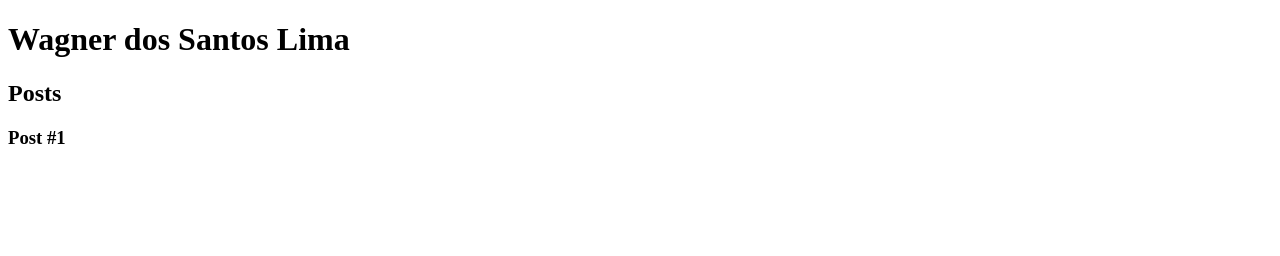
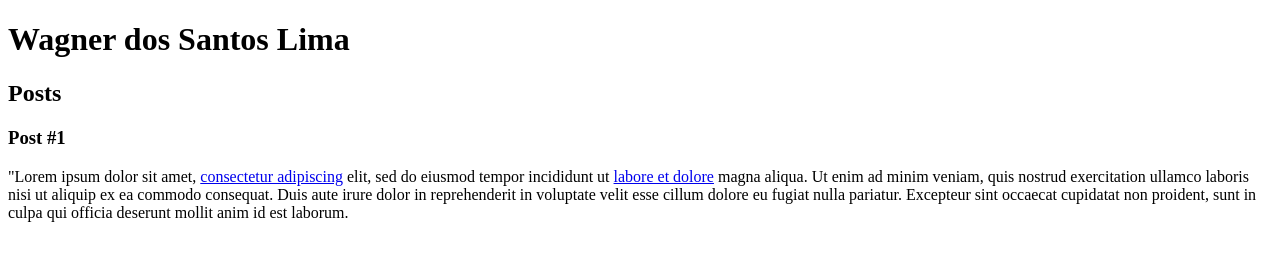
Before and after one commit to wslmacieira/curso-html5, a plain HTML site: page index.html in a window 1280 px wide. Drawn offline with Linux system fonts and the light colour scheme.

Commit message:
tags para links

```diff
--- a/index.html
+++ b/index.html
@@ -1,7 +1,7 @@
 <!DOCTYPE html>
 <html>
   <head>
-        <meta charset="utf-8">
+    <meta charset="utf-8" />
     <title>Wagner dos Santos Lima</title>
   </head>
 
@@ -17,6 +17,15 @@
         <header>
           <h3>Post #1</h3>
         </header>
+        <p>
+          "Lorem ipsum dolor sit amet, <a href="#" target="_blank">consectetur adipiscing</a> elit, sed do
+          eiusmod tempor incididunt ut <a href="mailto:teste@mail.com">labore et dolore</a> magna aliqua. Ut enim ad
+          minim veniam, quis nostrud exercitation ullamco laboris nisi ut
+          aliquip ex ea commodo consequat. Duis aute irure dolor in
+          reprehenderit in voluptate velit esse cillum dolore eu fugiat nulla
+          pariatur. Excepteur sint occaecat cupidatat non proident, sunt in
+          culpa qui officia deserunt mollit anim id est laborum.
+        </p>
       </article>
     </section>
     <footer></footer>
```
Lines whose indentation alone changed are shown as unchanged.
